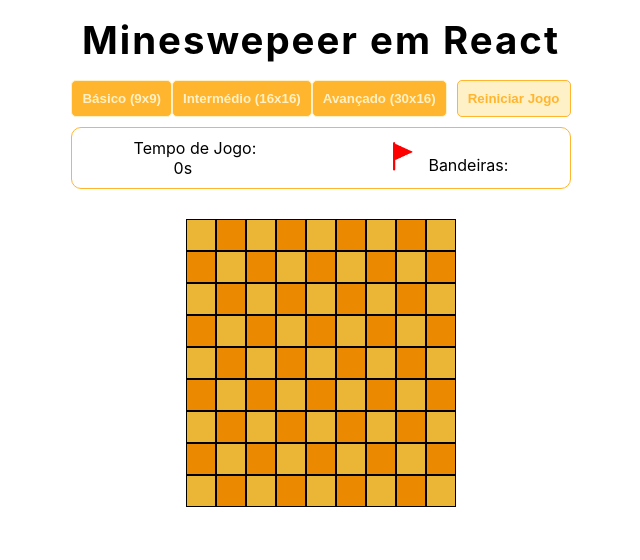
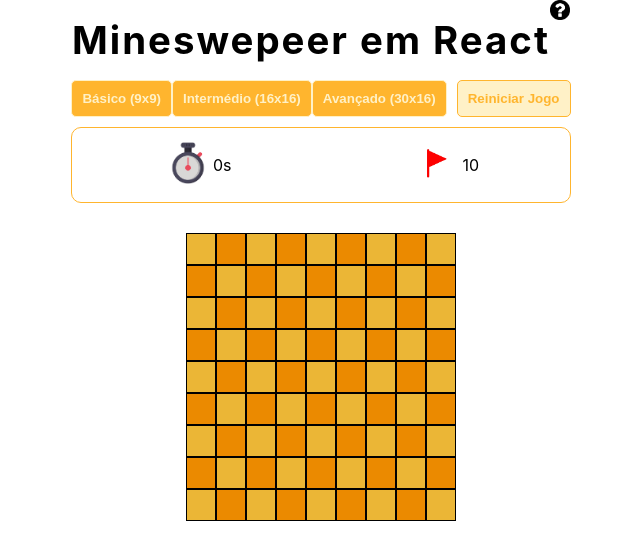
Before and after one commit to catarinagraca/mineswepeer, a React (Create React App) app: page / in a window 1280 px wide. Shown: the top 560 px of the page, without its empty margins (319-959 px from the left). Built offline with nearby package versions, Linux system fonts and the light colour scheme.

Commit message:
pop up de help e n sei mais o que

```diff
--- a/src/App.css
+++ b/src/App.css
@@ -45,10 +45,10 @@ main {
 
 }
 
-.svg {
-  position: absolute;
-    top: 0;
-    left: 0;
-    z-index: -1;
-    width: 100%;
+header{
+  display: flex;
+  justify-content: center;
 }
+header img{
+  display: flex;
+}
--- a/src/App.js
+++ b/src/App.js
@@ -34,10 +34,11 @@ function App() {
 
     }
     const newBoard = [...arrayBoard];
-    if (newBoard[x][y].bomb==true) {
+    if (newBoard[y][x].bomb==true) {
             alert("Game Over");
             handleResetGame()
-            //setGameStarted(false)   //gameover
+
+             //gameover
         }
 
  }
@@ -135,7 +136,7 @@ function App() {
         onLevelChange={handleLevelChange}
         handleClick={handleResetGame}
         startClock={gameStarted}
-        board={board}
+        bombs={board.nBombs}
 
         //onGameStart={handleGameStart}
       ></ControlPanel>
--- a/src/componentes/cell/cell.jsx
+++ b/src/componentes/cell/cell.jsx
@@ -8,6 +8,6 @@ export default function Cell({handleClick,x,y, cell}){
     }
 
     return(
-        <button className="quadrado" onClick={handleCellClick}>{cell.bomb ? "*" : ''}</button>
+        <button className="quadrado" onClick={handleCellClick}>{cell.bomb ? <img src="imagens/redflag.png" width={20} alt="flag" /> : ''}</button>
     )
 }
--- a/src/componentes/control panel/controlPanel.css
+++ b/src/componentes/control panel/controlPanel.css
@@ -35,9 +35,15 @@
 .items{
     padding: 10px;
     margin: auto;
+    display: flex;
+    align-items: center;
 }
 
 #controlPanelContainer{
     width: fit-content;
     margin: auto;
 }
+
+#flags, #gameTime{
+    margin: 0;
+}
--- a/src/componentes/control panel/controlPanel.jsx
+++ b/src/componentes/control panel/controlPanel.jsx
@@ -6,7 +6,7 @@ export default function ControlPanel({
   onLevelChange,
   startClock,
   handleClick,
-  board
+  bombs
 }) {
   const [gameStarted, setGameStarted] = useState(startClock);
 
@@ -33,13 +33,17 @@ export default function ControlPanel({
       </div>
       <div className="itemsPanel">
         <dl className="items">
-           <dt>Tempo de Jogo:</dt>{/* */}
-          <dd id="gameTime">{gameStarted ? <Timer /> : "0"}s</dd>
+            <dt><img src="imagens/relogio.png" width={50} alt="relogio"/></dt>
+            <dd id="gameTime">{gameStarted ? <Timer /> : "0"}s</dd>
         </dl>
         <dl className="items">
-          <dt><img src="imagens/redflag.png" width={50} alt="red flag"/>Bandeiras:</dt>
-          <dd id="flags">{board.numBombs}</dd>
+            <dt><img src="imagens/redflag.png" width={50} alt="red flag"/></dt>
+            <dd id="flags">{bombs}</dd>
         </dl>
+         {/*<dl className="items">
+            <dt><img src="imagens/questionMark.png" width={20} alt="relogio"/></dt>
+            <dd id="gameTime"></dd>
+        </dl>*/}
       </div>
     </div>
   );
--- a/src/componentes/header/header.jsx
+++ b/src/componentes/header/header.jsx
@@ -1,10 +1,17 @@
 import React from "react";
 
 function Header() {
+
+  const handleImageClick = () => {
+    // Abre um pop-up quando a imagem é clicada
+    alert("Pop-up aberto!");
+  };
+
     return (
       <header>
 
         <h1 className="title">Mineswepeer em React</h1>
+        <img src="imagens/questionMark.png" width={20} height={20} alt="relogio" onClick={handleImageClick}/>
         {/* <svg className="svg" xmlns="http://www.w3.org/2000/svg" viewBox="0 0 1440 320"><path fill="#feac56" fill-opacity="1" d="M0,224L40,208C80,192,160,160,240,154.7C320,149,400,171,480,186.7C560,203,640,213,720,192C800,171,880,117,960,106.7C1040,96,1120,128,1200,138.7C1280,149,1360,139,1400,133.3L1440,128L1440,0L1400,0C1360,0,1280,0,1200,0C1120,0,1040,0,960,0C880,0,800,0,720,0C640,0,560,0,480,0C400,0,320,0,240,0C160,0,80,0,40,0L0,0Z"></path></svg> */}
       </header>
     );
```
Also changed, not shown: public/imagens/questionMark.png (added).
